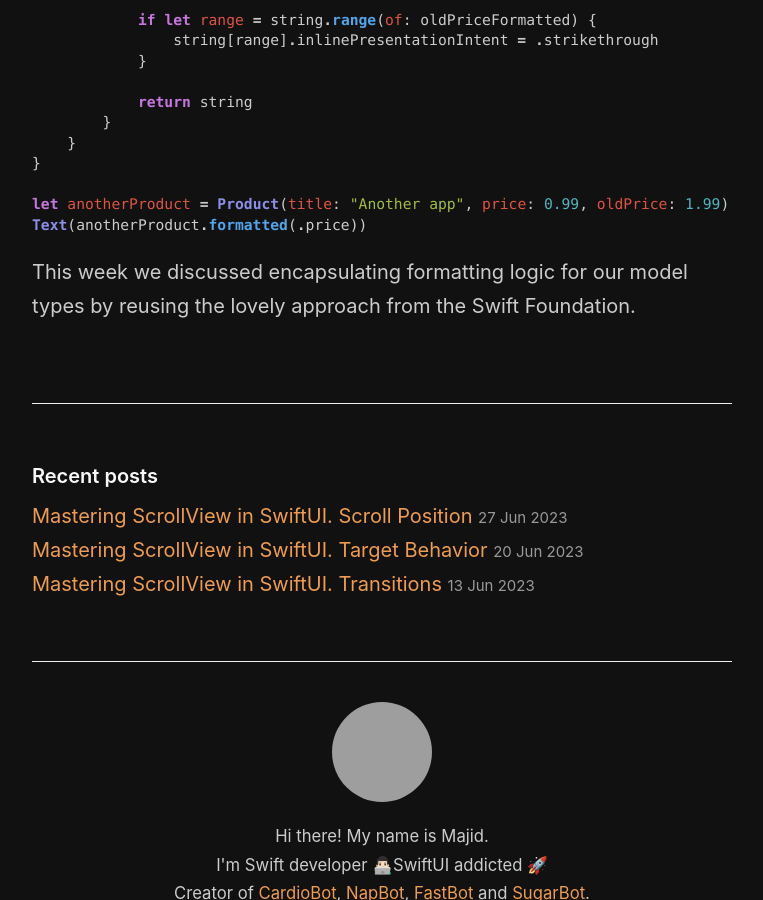
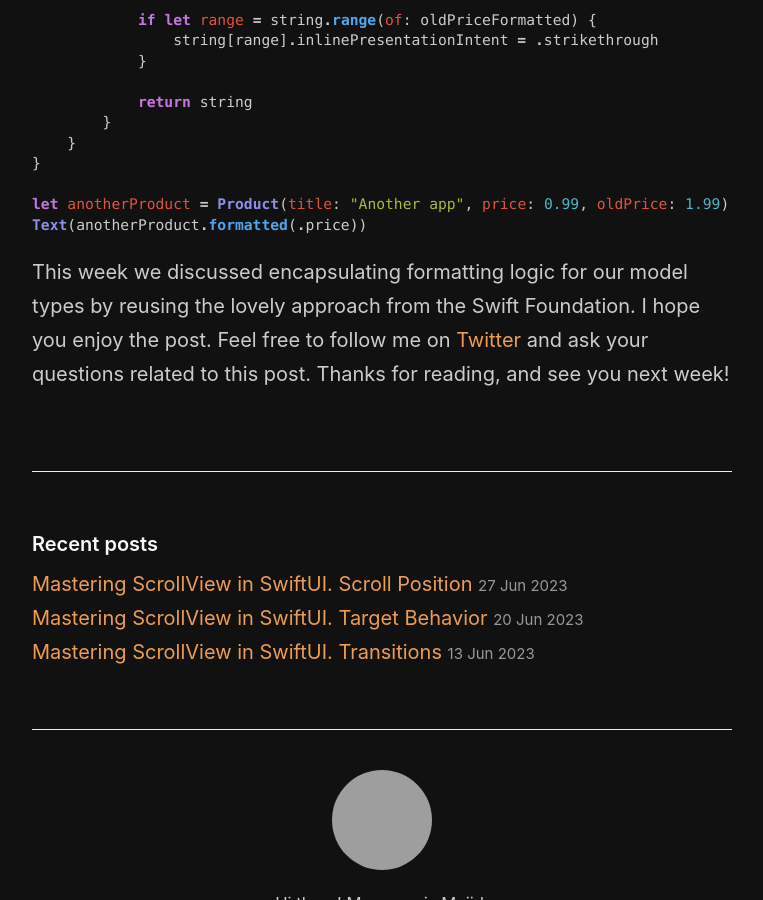
Before and after one commit to mecid/mecid.github.io, a Jekyll site: the page built from _posts/2023-07-04-mastering-swift-foundation-formatter-api-custom-format-styles.md, in a window 1280 px wide and 900 px high, scrolled down 4201 px, cut to the strip 0-900 px from the top of the window. Shown: the whole strip, without its empty margins (258-1021 px from the left). Built offline with Jekyll 4.4.1, drawn with Linux system fonts in a browser that asks for light colours; grey boxes are pictures that could not be loaded.

Commit message:
conclusion added to the custom formatters post

````diff
--- a/_posts/2023-07-04-mastering-swift-foundation-formatter-api-custom-format-styles.md
+++ b/_posts/2023-07-04-mastering-swift-foundation-formatter-api-custom-format-styles.md
@@ -161,4 +161,4 @@ let anotherProduct = Product(title: "Another app", price: 0.99, oldPrice: 1.99)
 Text(anotherProduct.formatted(.price))
 ```
 
-This week we discussed encapsulating formatting logic for our model types by reusing the lovely approach from the Swift Foundation.
+This week we discussed encapsulating formatting logic for our model types by reusing the lovely approach from the Swift Foundation. I hope you enjoy the post. Feel free to follow me on [Twitter](https://twitter.com/mecid) and ask your questions related to this post. Thanks for reading, and see you next week!
````
